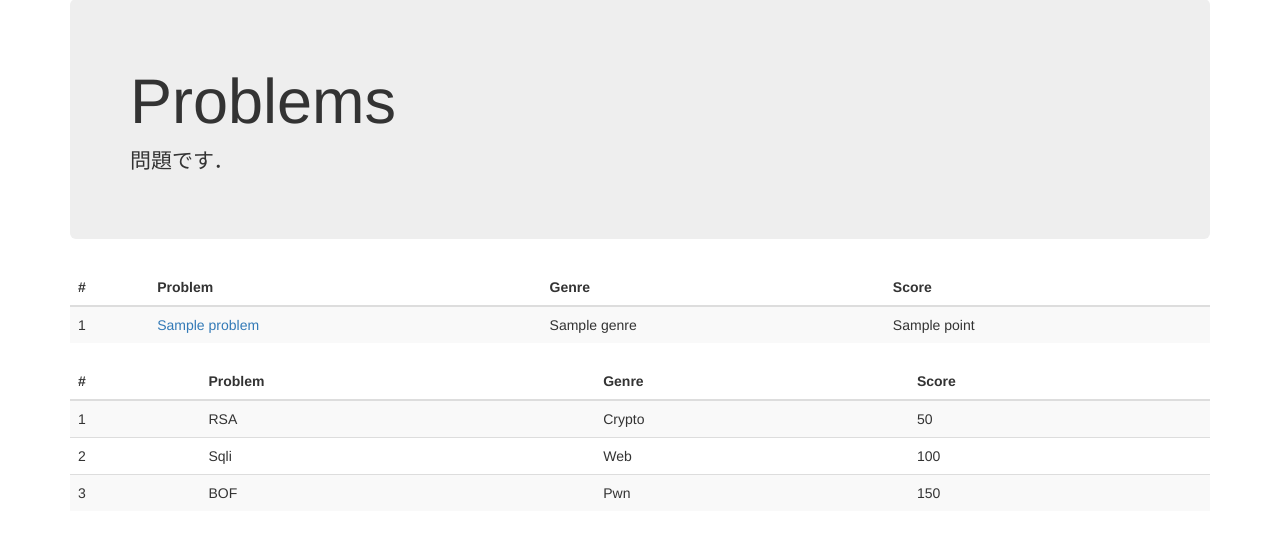
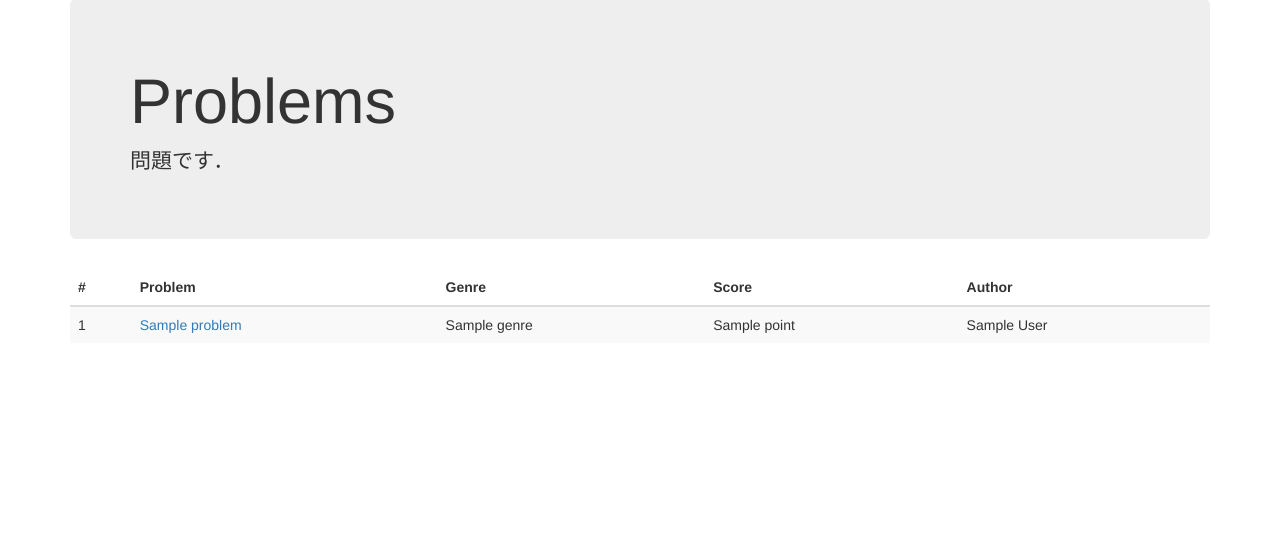
Before and after one commit to 73spica/ctf_platform, a Flask app: template app/templates/problem.html in a window 1280 px wide. Shown: the part 71-609 px from the top of the page. Run offline with Flask 2, Linux system fonts and the light colour scheme; the template is opened without the code that fills it: most values are stand-ins (such as "Sample title", 1, 10 or a date in 2020); parts of the project's set-up code (start-up, migrations or seed data) failed here and were passed over; some libraries are stand-ins or nearby versions.

Commit message:
authorカラム追加とテスト用の表削除

```diff
--- a/app/templates/problem.html
+++ b/app/templates/problem.html
@@ -12,6 +12,7 @@
         <th>Problem</th>
         <th>Genre</th>
         <th>Score</th>
+        <th>Author</th>
       </tr>
     </thead>
     <tbody>
@@ -21,39 +22,10 @@
         <td><a href="http://localhost:5000/problem/{{problem.id}}">{{ problem.name }}</td>
         <td>{{ problem.genre }}</td>
         <td>{{ problem.point }}</td>
+        <td>{{ problem.author }}</td>
       </tr>
       {% endfor %}
     </tbody>
   </table>
-  <table class="table table-striped">
-    <thead>
-      <tr>
-        <th>#</th>
-        <th>Problem</th>
-        <th>Genre</th>
-        <th>Score</th>
-      </tr>
-    </thead>
-    <tbody>
-      <tr>
-        <td>1</td>
-        <td>RSA</td>
-        <td>Crypto</td>
-        <td>50</td>
-      </tr>
-      <tr>
-        <td>2</td>
-        <td>Sqli</td>
-        <td>Web</td>
-        <td>100</td>
-      </tr>
-      <tr>
-        <td>3</td>
-        <td>BOF</td>
-        <td>Pwn</td>
-        <td>150</td>
-      </tr>
-    </tbody>
-  </table>
 </div>
 {% endblock %}
```
